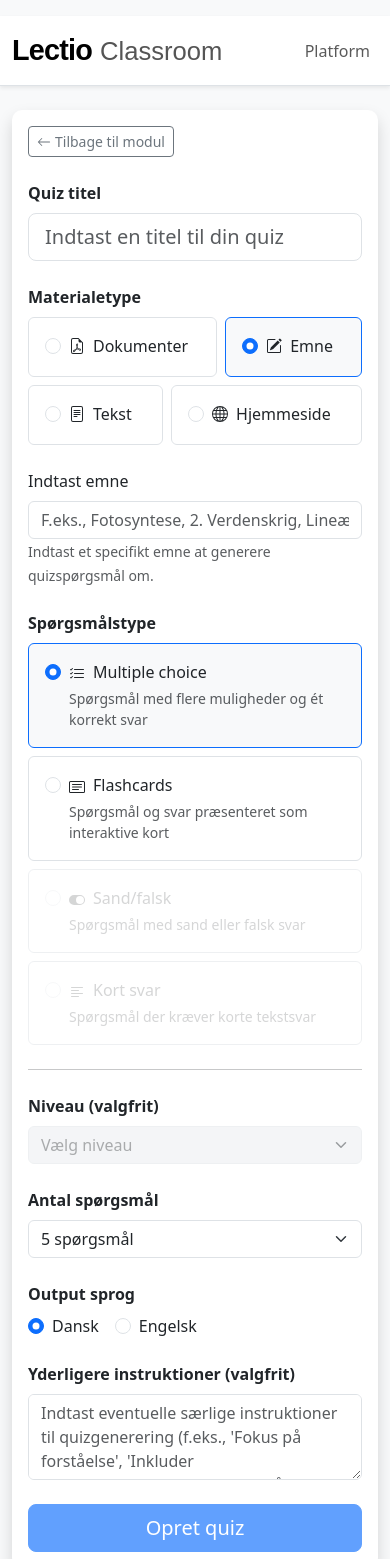
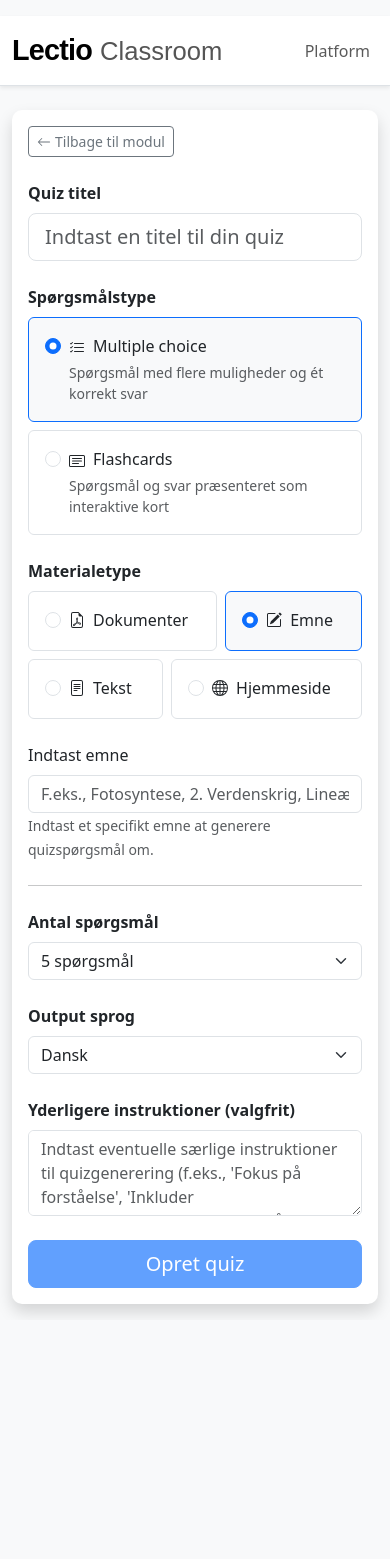
Before and after one commit to s194599/Thesis-App, a React (Create React App) app in the folder App/client/: page /quiz/create in a window 390 px wide. Shown: the top 1559 px of the page. After the commit the page ends 1320 px from the top, so only its background shows below. Built offline with nearby package versions, Linux system fonts and the light colour scheme.

Commit message:
quizForm cleaned up

```diff
--- a/App/client/src/components/learning-platform/ModuleContent.js
+++ b/App/client/src/components/learning-platform/ModuleContent.js
@@ -2555,11 +2555,11 @@ const ModuleContent = ({
     // Function to handle window focus
     const handleFocus = () => {
       console.log('Window focused - refreshing completion data');
+      if (userRole === "student") {
         fetchStudentCompletions();
-    };
-
-    // Only attach event listener for students
-    if (userRole === "student") {
+      }
+    };
+
     // Add event listener
     window.addEventListener('focus', handleFocus);
 
@@ -2567,7 +2567,6 @@ const ModuleContent = ({
     return () => {
       window.removeEventListener('focus', handleFocus);
     };
-    }
   }, [userRole, fetchStudentCompletions]);
 
   // Helper to sort activities based on order
--- /dev/null
+++ b/App/client/src/components/quiz/creation/FilesList.js
@@ -0,0 +1,117 @@
+import React from "react";
+import { useQuizContext } from "../../../context/QuizContext";
+import {
+  BsFileEarmarkPdf,
+  BsFileEarmarkWord,
+  BsFileEarmarkExcel,
+  BsFileEarmarkPpt,
+  BsFileEarmarkText,
+  BsFileEarmarkPlay,
+  BsYoutube,
+} from "react-icons/bs";
+import { Alert } from "react-bootstrap";
+
+const FilesList = () => {
+  const { formData, updateFormData } = useQuizContext();
+
+  const renderFileIcon = (file) => {
+    const fileType = file.type;
+    if (fileType.includes("pdf")) {
+      return <BsFileEarmarkPdf size={24} className="text-danger" />;
+    } else if (fileType.includes("word") || fileType.includes("doc")) {
+      return <BsFileEarmarkWord size={24} className="text-primary" />;
+    } else if (fileType.includes("powerpoint") || fileType.includes("presentation")) {
+      return <BsFileEarmarkPpt size={24} className="text-warning" />;
+    } else if (fileType.includes("excel") || fileType.includes("spreadsheet")) {
+      return <BsFileEarmarkExcel size={24} className="text-success" />;
+    } else if (fileType.includes("video")) {
+      return <BsFileEarmarkPlay size={24} className="text-success" />;
+    } else if (fileType.includes("audio")) {
+      return <BsFileEarmarkPlay size={24} className="text-warning" />;
+    } else if (fileType === "youtube") {
+      return <BsYoutube size={24} className="text-danger" />;
+    } else {
+      return <BsFileEarmarkText size={24} className="text-secondary" />;
+    }
+  };
+
+  const removeFile = (fileIndex) => {
+    const updatedFiles = [...formData.files];
+    updatedFiles.splice(fileIndex, 1);
+    updateFormData("files", updatedFiles.length ? updatedFiles : null);
+  };
+
+  // Only render if there are files
+  if (!formData.files || formData.files.length === 0) {
+    return null;
+  }
+
+  const totalFileSize = formData.files
+    ? formData.files.filter(file => !file.isYoutubeVideo).reduce((acc, file) => acc + file.size, 0) / (1024 * 1024)
+    : 0;
+
+  const hasVideoFiles =
+    formData.files &&
+    formData.files.some((file) => file.type.includes("video"));
+
+  const hasYoutubeVideos =
+    formData.files &&
+    formData.files.some((file) => file.isYoutubeVideo);
+
+  return (
+    <div className="mb-4">
+      <div className="d-flex justify-content-between align-items-center mb-2">
+        <h6 className="fw-bold">
+          Valgte filer ({formData.files.length})
+        </h6>
+        <span className="text-muted small">
+          Samlet størrelse: {totalFileSize.toFixed(2)} MB
+        </span>
+      </div>
+
+      <div className="border rounded mb-3">
+        {formData.files.map((file, index) => (
+          <div
+            key={`${file.name}-${index}`}
+            className={`p-2 d-flex align-items-center justify-content-between ${
+              index !== formData.files.length - 1 ? "border-bottom" : ""
+            }`}
+          >
+            <div className="d-flex align-items-center">
+              {renderFileIcon(file)}
+              <div className="ms-2">
+                <p className="mb-0 small">{file.name}</p>
+                <p className="mb-0 text-muted small">
+                  {file.isYoutubeVideo
+                    ? "YouTube Video"
+                    : `${(file.size / 1024 / 1024).toFixed(2)} MB`}
+                </p>
+              </div>
+            </div>
+            <button
+              type="button"
+              className="btn btn-sm btn-outline-danger"
+              onClick={(e) => {
+                e.stopPropagation();
+                removeFile(index);
+              }}
+            >
+              Fjern
+            </button>
+          </div>
+        ))}
+      </div>
+
+      {/* {(hasVideoFiles || hasYoutubeVideos) && (
+        <Alert variant="info" className="mb-3">
+          <strong>Bemærk:</strong> {hasVideoFiles ? "Videoer vil blive transskriberet automatisk ved hjælp af AI-talegenkendelse." : ""}
+          {hasYoutubeVideos ? "YouTube videoer vil blive analyseret via undertekster og videoindhold." : ""}
+          <br />
+          <strong>Tips:</strong> Brug videoer med tydelig lyd eller undertekster for de bedste resultater.
+        </Alert>
+      )} */}
+    </div>
+  );
+};
+
+export default FilesList;
--- a/App/client/src/components/quiz/creation/LanguageSelector.js
+++ b/App/client/src/components/quiz/creation/LanguageSelector.js
@@ -14,20 +14,16 @@ const LanguageSelector = () => {
     <div className="mb-4">
       <Form.Group>
         <Form.Label className="fw-bold">Output sprog</Form.Label>
-        <div className="d-flex gap-3">
+        <Form.Select
+          value={formData.language}
+          onChange={(e) => updateFormData("language", e.target.value)}
+        >
           {languages.map((lang) => (
-            <Form.Check
-              key={lang.value}
-              type="radio"
-              id={`lang-${lang.value}`}
-              label={lang.label}
-              value={lang.value}
-              checked={formData.language === lang.value}
-              onChange={(e) => updateFormData("language", e.target.value)}
-              className="mb-0"
-            />
+            <option key={lang.value} value={lang.value}>
+              {lang.label}
+            </option>
           ))}
-        </div>
+        </Form.Select>
        {/*  <Form.Text className="text-muted">
           Vælg det sprog, som quizspørgsmålene skal genereres på.
         </Form.Text> */}
--- a/App/client/src/components/quiz/creation/NumQuestionsSelector.js
+++ b/App/client/src/components/quiz/creation/NumQuestionsSelector.js
@@ -20,7 +20,7 @@ const NumQuestionsSelector = () => {
         >
           {questionOptions.map((num) => (
             <option key={num} value={num}>
-              {num} {num === 1 ? "spørgsmål" : "spørgsmål"}
+              {num} spørgsmål
             </option>
           ))}
         </Form.Select>
--- a/App/client/src/components/quiz/creation/QuestionTypeSelector.js
+++ b/App/client/src/components/quiz/creation/QuestionTypeSelector.js
@@ -1,7 +1,7 @@
 import React from "react";
 import { Form } from "react-bootstrap";
 import { useQuizContext } from "../../../context/QuizContext";
-import { BsListCheck, BsToggleOn, BsTextLeft, BsCardText } from "react-icons/bs";
+import { BsListCheck, BsCardText } from "react-icons/bs";
 
 const QuestionTypeSelector = () => {
   const { formData, updateFormData } = useQuizContext();
@@ -18,21 +18,7 @@ const QuestionTypeSelector = () => {
       label: "Flashcards",
       icon: <BsCardText />,
       description: "Spørgsmål og svar præsenteret som interaktive kort",
-    },
-    {
-      value: "trueFalse",
-      label: "Sand/falsk",
-      icon: <BsToggleOn />,
-      description: "Spørgsmål med sand eller falsk svar",
-      disabled: true,
-    },
-    {
-      value: "shortAnswer",
-      label: "Kort svar",
-      icon: <BsTextLeft />,
-      description: "Spørgsmål der kræver korte tekstsvar",
-      disabled: true,
-    },
+    }
   ];
 
   return (
@@ -46,17 +32,13 @@ const QuestionTypeSelector = () => {
                 className={`p-3 rounded border ${
                   formData.questionType === type.value
                     ? "border-primary bg-light"
-                    : type.disabled
-                    ? "text-muted opacity-50"
                     : ""
                 }`}
                 style={{
-                  cursor: type.disabled ? "not-allowed" : "pointer",
+                  cursor: "pointer",
                   height: "100%",
                 }}
-                onClick={() =>
-                  !type.disabled && updateFormData("questionType", type.value)
-                }
+                onClick={() => updateFormData("questionType", type.value)}
               >
                 <Form.Check
                   type="radio"
@@ -78,7 +60,6 @@ const QuestionTypeSelector = () => {
                   onChange={(e) =>
                     updateFormData("questionType", e.target.value)
                   }
-                  disabled={type.disabled}
                   className="mb-0"
                 />
               </div>
--- a/App/client/src/components/quiz/creation/QuizForm.js
+++ b/App/client/src/components/quiz/creation/QuizForm.js
@@ -6,7 +6,6 @@ import {
   InputTypeSelector,
   QuizInputSection,
   QuestionTypeSelector,
-  StudentLevelSelector,
   LanguageSelector,
   NumQuestionsSelector,
 } from "./";
@@ -45,7 +44,6 @@ const QuizForm = () => {
     updateFormData("url", "");
     updateFormData("files", null);
     updateFormData("questionType", "multipleChoice");
-    updateFormData("studentLevel", "");
     updateFormData("numQuestions", 5);
     updateFormData("language", "danish");
     updateFormData("additionalInstructions", "");
@@ -265,7 +263,6 @@ const QuizForm = () => {
         content: contentToProcess,
         inputType: formData.inputType,
         questionType: formData.questionType,
-        studentLevel: formData.studentLevel,
         additionalInstructions: formData.additionalInstructions,
         language: formData.language,
         numQuestions: formData.numQuestions,
@@ -364,6 +361,9 @@ const QuizForm = () => {
                     />
                   </Form.Group>
 
+                  {/* Question type selection - moved up as it's very important */}
+                  <QuestionTypeSelector />
+
                   {/* Display error message if any */}
                   {error && (
                     <Alert variant="danger" className="mb-4">
@@ -377,21 +377,14 @@ const QuizForm = () => {
                   {/* Quiz input section (changes based on selected input type) */}
                   <QuizInputSection />
 
-                  {/* Question type selection */}
-                  <QuestionTypeSelector />
-
                   <hr className="my-4" />
 
-                  <div className="row">
-                    <div className="col-md-4">
-                      {/* Student level selection */}
-                      <StudentLevelSelector />
-                    </div>
-                    <div className="col-md-4">
+                  <div className="row gy-0 gx-3">
+                    <div className="col-md-6">
                       {/* Number of questions selection */}
                       <NumQuestionsSelector />
                     </div>
-                    <div className="col-md-4">
+                    <div className="col-md-6">
                       {/* Language selection */}
                       <LanguageSelector />
                     </div>
--- a/App/client/src/components/quiz/creation/index.js
+++ b/App/client/src/components/quiz/creation/index.js
@@ -6,5 +6,6 @@ export { default as StudentLevelSelector } from "./StudentLevelSelector";
 export { default as LanguageSelector } from "./LanguageSelector";
 export { default as NumQuestionsSelector } from "./NumQuestionsSelector";
 export { default as FileUploader } from "./FileUploader";
+export { default as FilesList } from "./FilesList";
 export { default as QuizCreationChoice } from "./QuizCreationChoice";
 export { default as ManualQuizCreation } from "./ManualQuizCreation";
```
Also changed, not shown: App/client/src/components/learning-platform/ModuleSidebar.js (+33 -2 lines), App/client/src/components/quiz/creation/FileUploader.js (+1 -61 lines), App/client/src/components/quiz/creation/QuizInputSection.js (+11 -8 lines). Lines whose indentation alone changed are shown as unchanged.
